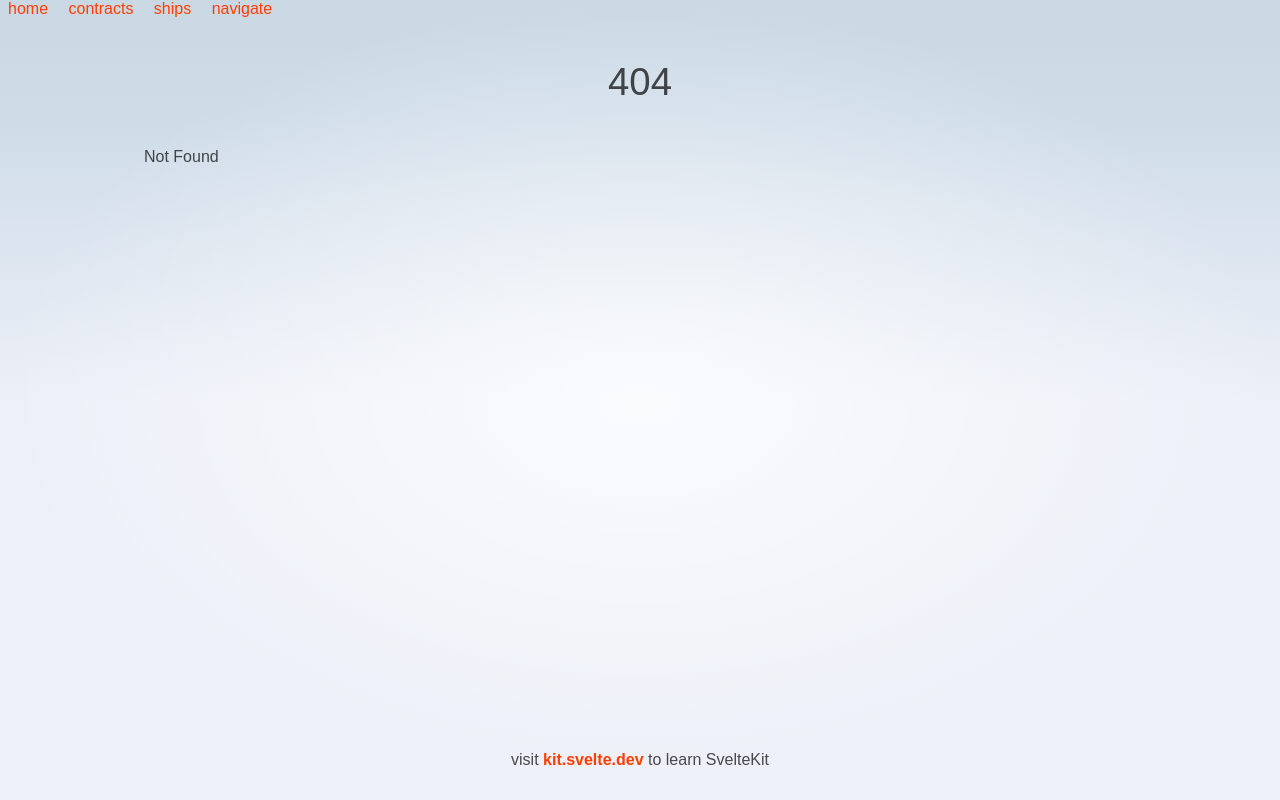
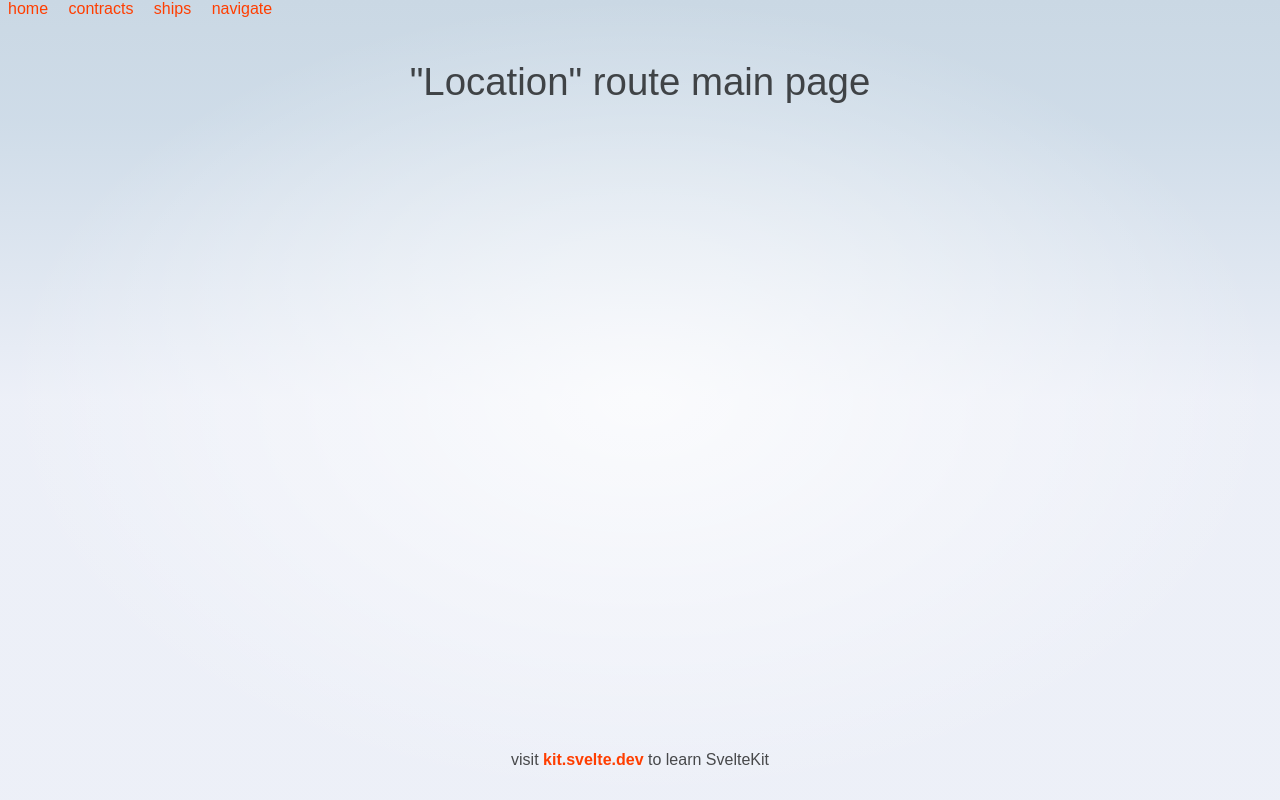
Before and after one commit to eallenOP/space-traders-lajxel, a SvelteKit app: page /location in a window 1280 px wide. Before the commit this address had no page. Built offline with nearby package versions, Linux system fonts and the light colour scheme.

Commit message:
Create +page.svelte for location route

```diff
--- /dev/null
+++ b/src/routes/location/+page.svelte
@@ -0,0 +1,8 @@
+<script>
+/* The url of this page is /location
+   Sub-pages are generated from the location data and are at /location/sub-page
+   where "sub-page" is replaced with the name of each location
+*/
+</script>
+
+<h1>"Location" route main page</h1>
```
